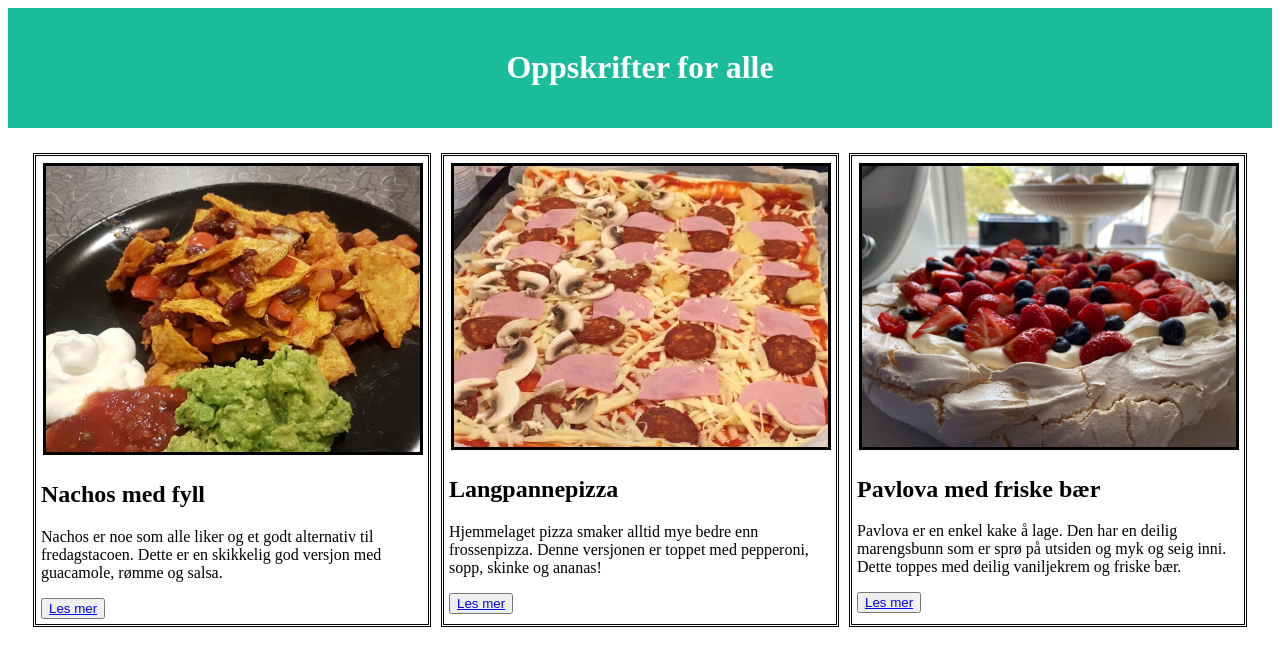
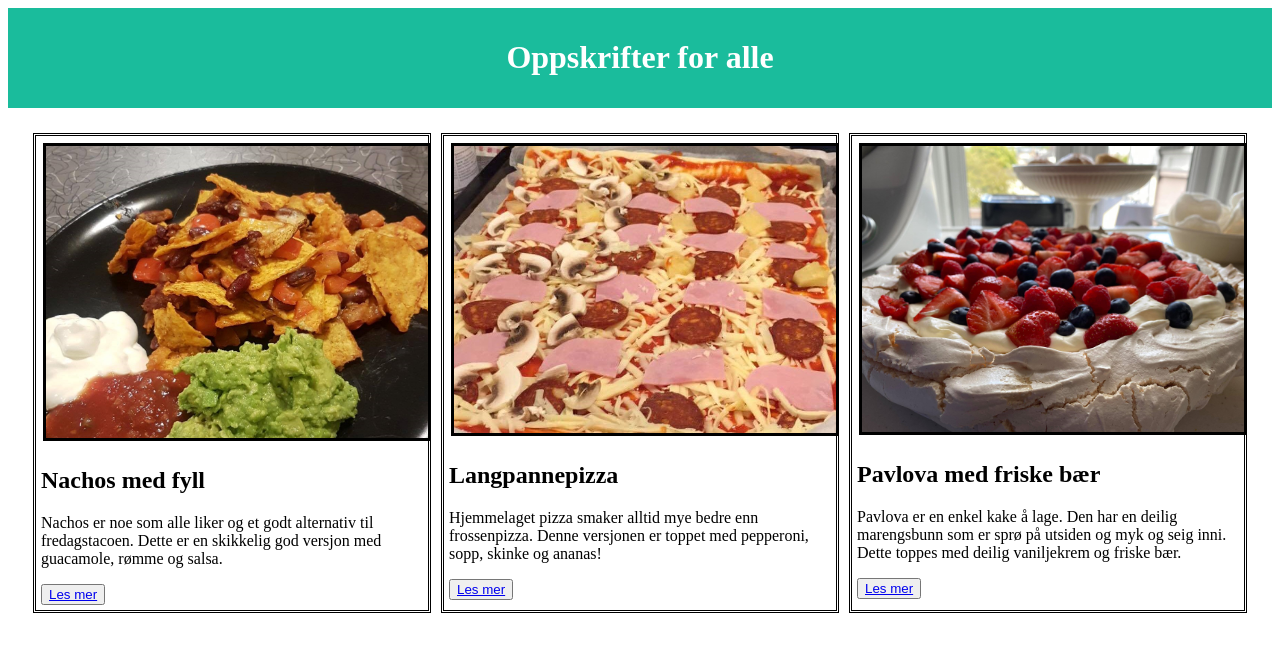
Before and after one commit to lurose/kokebok, a plain HTML site: page forside/index.html in a window 1280 px wide. Drawn offline with Linux system fonts and the light colour scheme.

Commit message:
changed picture size

```diff
--- a/forside/forside.css
+++ b/forside/forside.css
@@ -4,7 +4,7 @@
   color: white;
   text-align: center;
   background: #1abc9c;
-  padding: 20px;
+  padding: 10px;
 
 }
 
@@ -21,13 +21,14 @@
   width: 33.33%;
   float: left;
   padding: 5px;
+  padding-left: 5px;
   margin: 5px;
 }
 
 
 img {
   position: relative;
-  max-width: 98%;
+  max-width: 100%;
   margin: 2px;
   border-style: solid;
   object-fit: fill;
```
